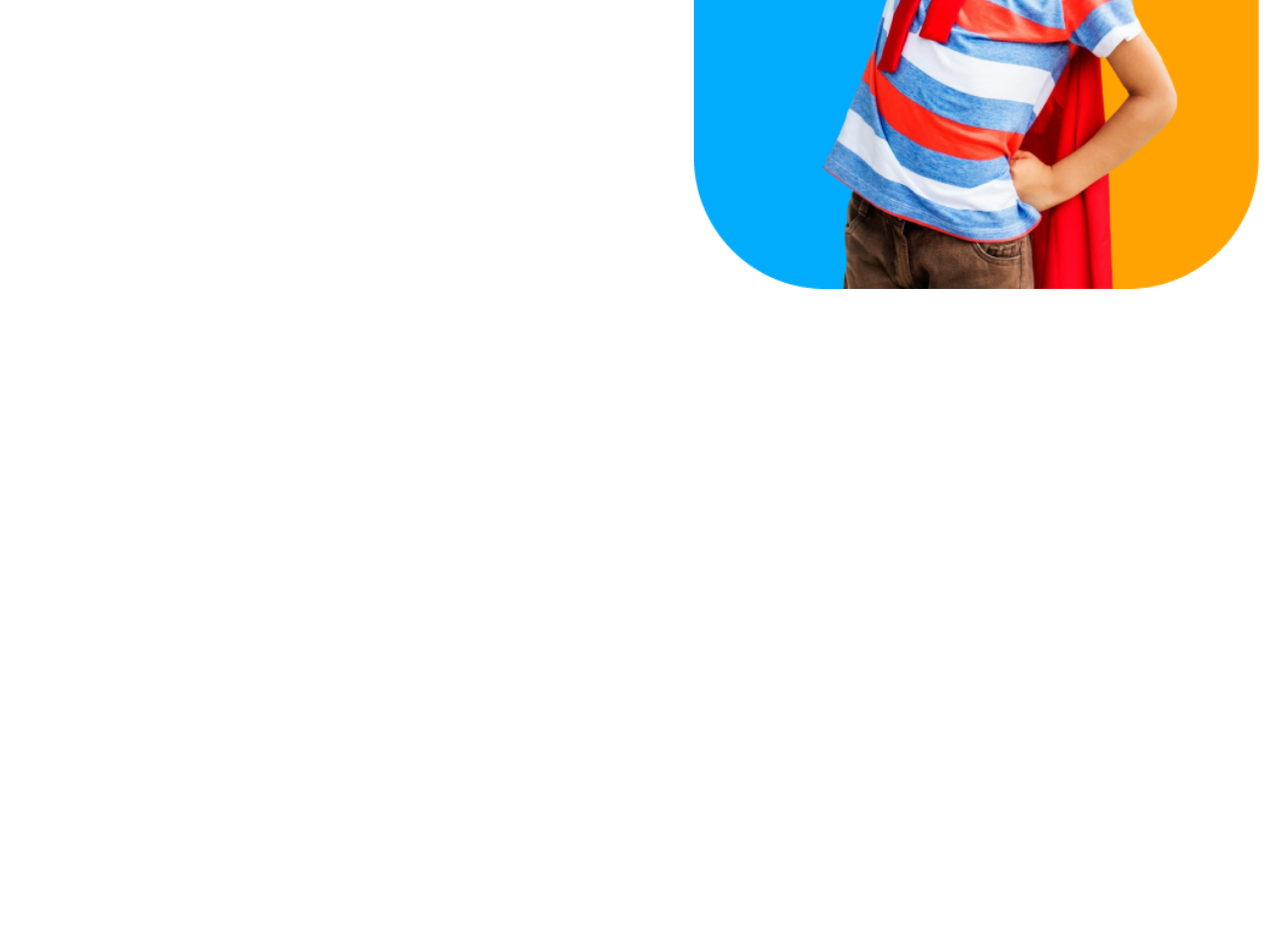
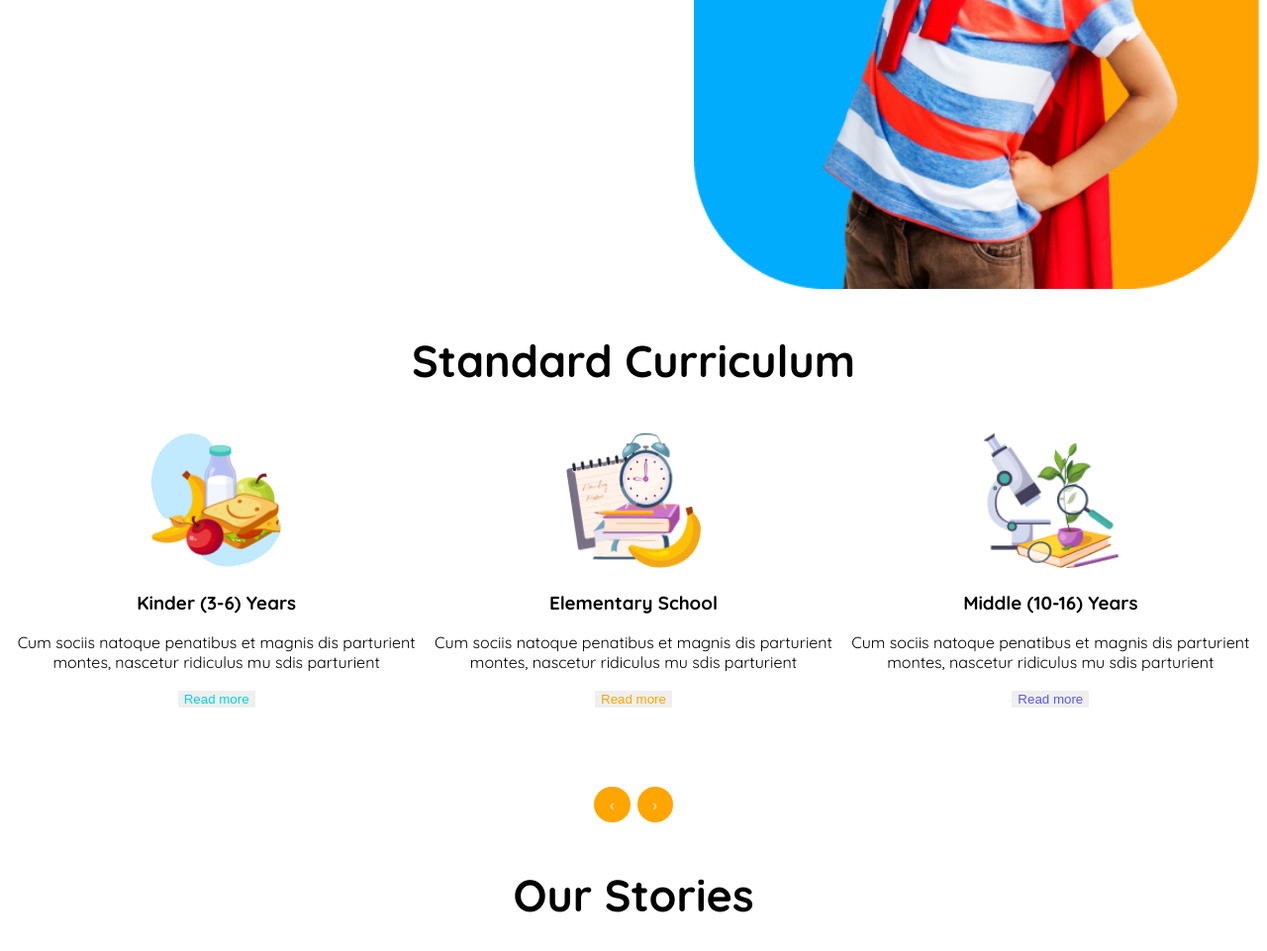
Before and after one commit to ratuldz/my-second-assignment, a plain HTML site: page index.html in a window 1280 px wide. Shown: the part 521-1482 px from the top of the page at 99% size. Before the commit the page ends 821 px from the top, so only its background shows below. Drawn offline with Linux system fonts and the light colour scheme.

Commit message:
Add files via upload
Added Standard curriculum part

```diff
--- a/index.html
+++ b/index.html
@@ -37,8 +37,57 @@
             </div>
             <img class="hero" src="assets/hero-kids.png">
         </div>
+
     </header>
     <main>
+        <h3 class="s2">Standard Curriculum</h3>
+        <section class="sc display-flex">
+
+
+            <div class="f1">
+                <img class="pic" src="assets/kinder.png">
+                <h3>Kinder (3-6) Years</h3>
+                <p>Cum sociis natoque penatibus et magnis
+                    dis parturient montes, nascetur ridiculus
+                    mu sdis parturient</p>
+                    <button class="btn2" onclick="myFunction()" id="myBtn">Read more</button>
+
+            </div>
+            <div class="f2">
+                <img class="pic" src="assets/elementary.png">
+                <h3>Elementary School</h3>
+                <p>Cum sociis natoque penatibus et magnis
+                    dis parturient montes, nascetur ridiculus
+                    mu sdis parturient</p>
+                    <button class="btn3" onclick="myFunction()" id="myBtn">Read more</button>
+
+            </div>
+            <div class="f3">
+                <img class="pic" src="assets/middle.png">
+                <h3>Middle (10-16) Years</h3>
+                <p>Cum sociis natoque penatibus et magnis
+                    dis parturient montes, nascetur ridiculus
+                    mu sdis parturient</p>
+                    <button class="btn4" onclick="myFunction()" id="myBtn">Read more</button>
+
+            </div>
+
+
+        </section>
+        <div class="nextprev display-flex">
+            <a href="" class="previous round">&#8249;</a>
+            <a href="" class="next round">&#8250;</a>
+        </div>
+<h3 class="s2">
+    Our Stories
+</h3>
+        <section class="our-stories">
+
+        </section>
+
+
+
+
 
     </main>
     <footer>
--- a/styles/style.css
+++ b/styles/style.css
@@ -44,6 +44,7 @@
     font-size: 20px;
     padding: 10px 60.5px;
     font-weight: 600;
+    border-style: none;
 
   }
   .btn1{
@@ -93,3 +94,68 @@ width: 100%;
     flex-direction: column;
    }
 }
+main{
+    max-width: 1440px;
+    margin: 0 auto;
+}
+.s2{
+    font-size: 2.8rem;
+    text-align: center;
+}
+.btn2{
+    color: #05D4DF;
+    border-style: none;
+}
+.btn3{
+color: orange;
+border-style: none;
+}
+.btn4{
+color: #5D58EF;
+border-style: none;
+}
+.sc{
+  text-align: center;
+}
+.f1{
+
+}
+.f2{
+
+}
+.f3{
+
+}
+.pic{
+    width: 136.76px;
+    height: 136.76px;
+}
+a {
+    text-decoration: none;
+    display: inline-block;
+    padding: 8px 16px;
+  }
+
+  a:hover {
+    background-color: #ddd;
+    color: black;
+  }
+
+  .previous {
+    background-color: orange;
+    color: white;
+  }
+
+  .next {
+    background-color: orange;
+    color: white;
+  }
+
+  .round {
+    border-radius: 50%;
+  }
+.nextprev{
+    justify-content: center;
+    margin-top: 80px;
+    gap:7px ;
+}
```
